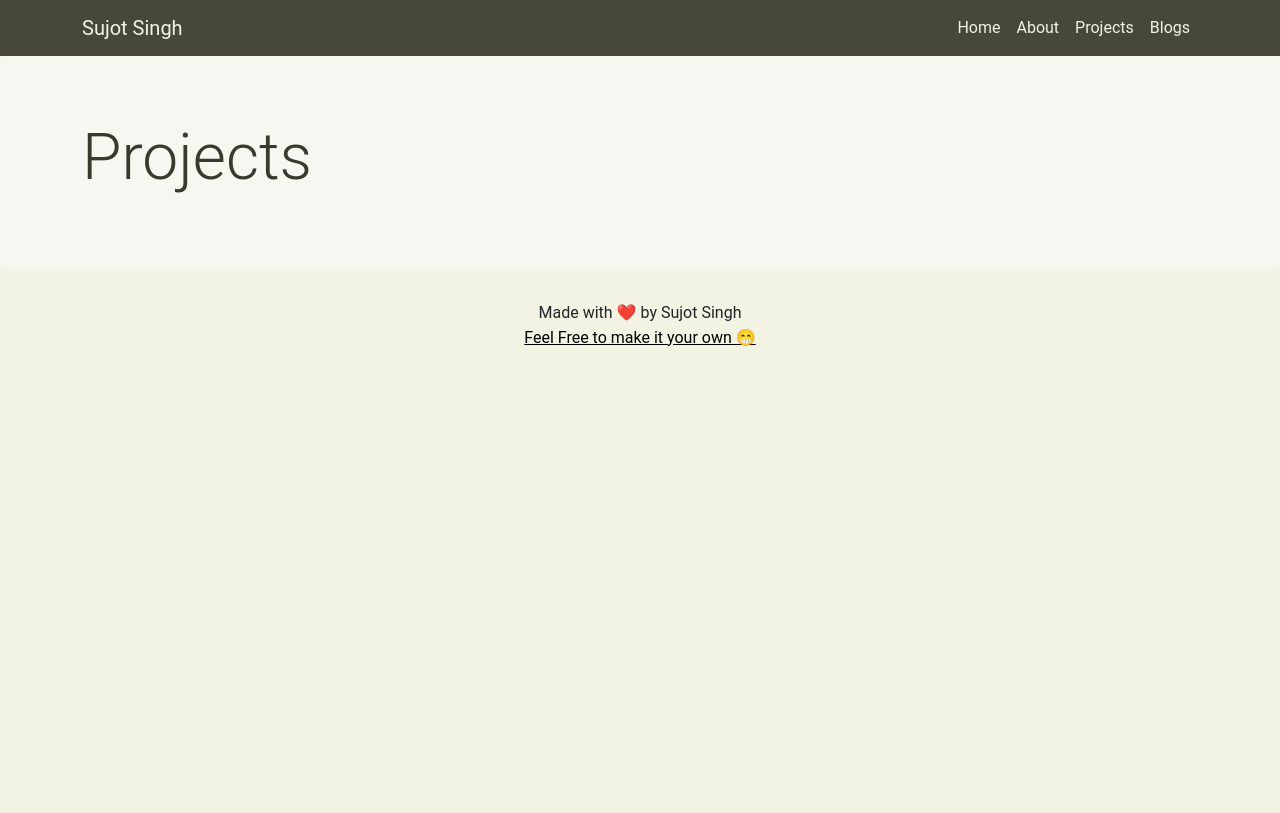
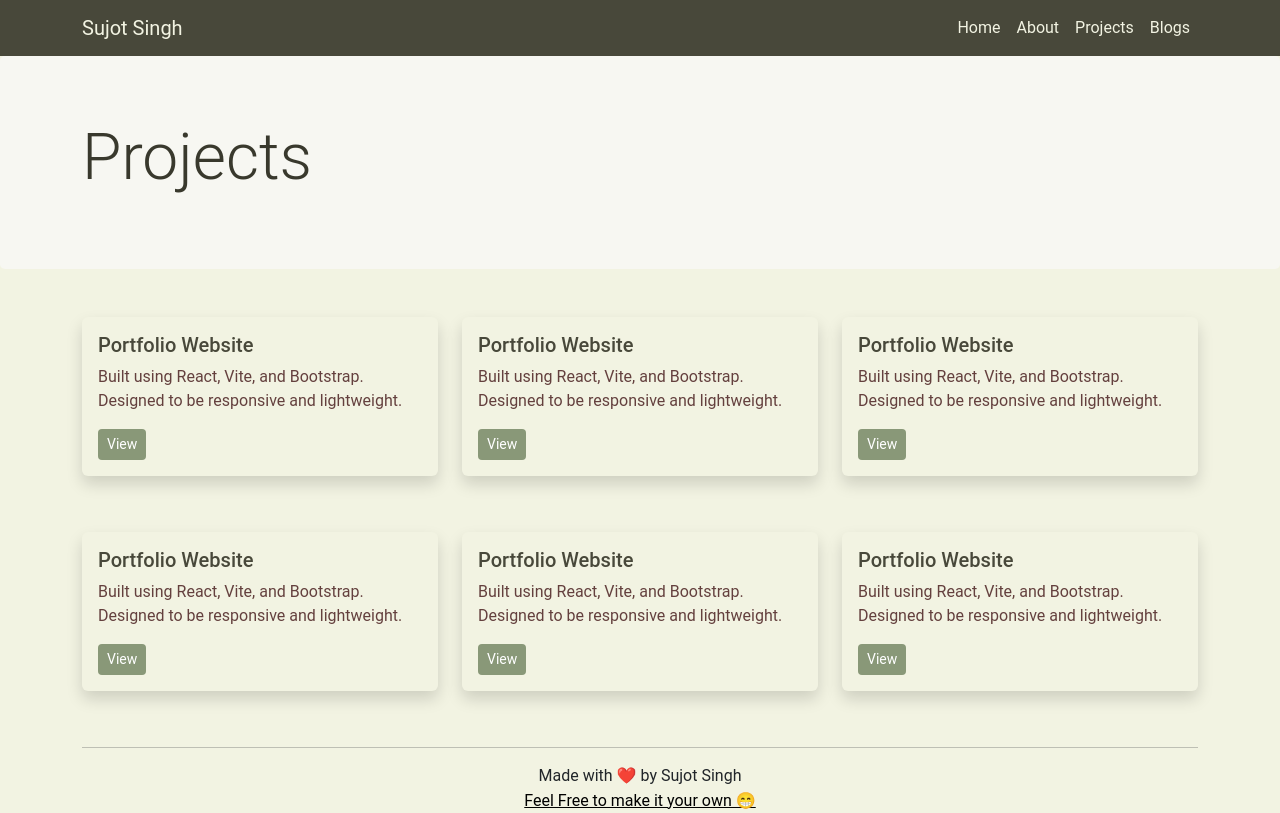
Before and after one commit to 3xcess/3xcess.github.io, a React (Vite) app: page /projects in a window 1280 px wide. Built offline with nearby package versions, Linux system fonts and the light colour scheme.

Commit message:
Added Project cards
TODO: Add Content

```diff
--- a/src/Commons/Footer.jsx
+++ b/src/Commons/Footer.jsx
@@ -2,6 +2,7 @@ const Footer = () => {
   return (
     <>
       <footer className="container text-center">
+        <hr />
         <p style={{margin:"1px"}}>Made with ❤️ by Sujot Singh</p>
         <a href="https://github.com/3xcess/3xcess.github.io" style={{margin:"-2px", textDecoration:"underline", color:"#000000"}}>Feel Free to make it your own 😁</a>
       </footer>
--- a/src/Pages/Resources/landing/landing.jsx
+++ b/src/Pages/Resources/landing/landing.jsx
@@ -28,7 +28,6 @@ const Landing = () => {
 
           </div>
         </div>
-        <hr />
       </div>
     </>
   )
--- a/src/Pages/Resources/work/projects.jsx
+++ b/src/Pages/Resources/work/projects.jsx
@@ -11,6 +11,88 @@ const Project = () => {
         </div>
       </div>
 
+    <div className="container py-3">
+        <div className="row">
+            <div className="col-md-4 mb-4">
+                <div className="card border-0 shadow" style={{ backgroundColor: "#F2F3E2" }}>
+                    <div className="card-body">
+                    <h5 className="card-title" style={{ color: "#48483A" }}>Portfolio Website</h5>
+                    <p className="card-text" style={{ color: "#64403E" }}>
+                        Built using React, Vite, and Bootstrap. Designed to be responsive and lightweight.
+                    </p>
+                    <a href="#" className="btn btn-sm" style={{ backgroundColor: "#899878", color: "#fff" }}>View</a>
+                    </div>
+                </div>
+            </div>
+
+            <div className="col-md-4 mb-4">
+                <div className="card border-0 shadow" style={{ backgroundColor: "#F2F3E2" }}>
+                    <div className="card-body">
+                    <h5 className="card-title" style={{ color: "#48483A" }}>Portfolio Website</h5>
+                    <p className="card-text" style={{ color: "#64403E" }}>
+                        Built using React, Vite, and Bootstrap. Designed to be responsive and lightweight.
+                    </p>
+                    <a href="#" className="btn btn-sm" style={{ backgroundColor: "#899878", color: "#fff" }}>View</a>
+                    </div>
+                </div>
+            </div>
+
+            <div className="col-md-4 mb-4">
+                <div className="card border-0 shadow" style={{ backgroundColor: "#F2F3E2" }}>
+                    <div className="card-body">
+                    <h5 className="card-title" style={{ color: "#48483A" }}>Portfolio Website</h5>
+                    <p className="card-text" style={{ color: "#64403E" }}>
+                        Built using React, Vite, and Bootstrap. Designed to be responsive and lightweight.
+                    </p>
+                    <a href="#" className="btn btn-sm" style={{ backgroundColor: "#899878", color: "#fff" }}>View</a>
+                    </div>
+                </div>
+            </div>
+
+        </div>
+    </div>
+
+    <div className="container py-3">
+        <div className="row">
+            <div className="col-md-4 mb-4">
+                <div className="card border-0 shadow" style={{ backgroundColor: "#F2F3E2" }}>
+                    <div className="card-body">
+                    <h5 className="card-title" style={{ color: "#48483A" }}>Portfolio Website</h5>
+                    <p className="card-text" style={{ color: "#64403E" }}>
+                        Built using React, Vite, and Bootstrap. Designed to be responsive and lightweight.
+                    </p>
+                    <a href="#" className="btn btn-sm" style={{ backgroundColor: "#899878", color: "#fff" }}>View</a>
+                    </div>
+                </div>
+            </div>
+
+            <div className="col-md-4 mb-4">
+                <div className="card border-0 shadow" style={{ backgroundColor: "#F2F3E2" }}>
+                    <div className="card-body">
+                    <h5 className="card-title" style={{ color: "#48483A" }}>Portfolio Website</h5>
+                    <p className="card-text" style={{ color: "#64403E" }}>
+                        Built using React, Vite, and Bootstrap. Designed to be responsive and lightweight.
+                    </p>
+                    <a href="#" className="btn btn-sm" style={{ backgroundColor: "#899878", color: "#fff" }}>View</a>
+                    </div>
+                </div>
+            </div>
+
+            <div className="col-md-4 mb-4">
+                <div className="card border-0 shadow" style={{ backgroundColor: "#F2F3E2" }}>
+                    <div className="card-body">
+                    <h5 className="card-title" style={{ color: "#48483A" }}>Portfolio Website</h5>
+                    <p className="card-text" style={{ color: "#64403E" }}>
+                        Built using React, Vite, and Bootstrap. Designed to be responsive and lightweight.
+                    </p>
+                    <a href="#" className="btn btn-sm" style={{ backgroundColor: "#899878", color: "#fff" }}>View</a>
+                    </div>
+                </div>
+            </div>
+
+        </div>
+    </div>
+
     </>
   )
 }
```
